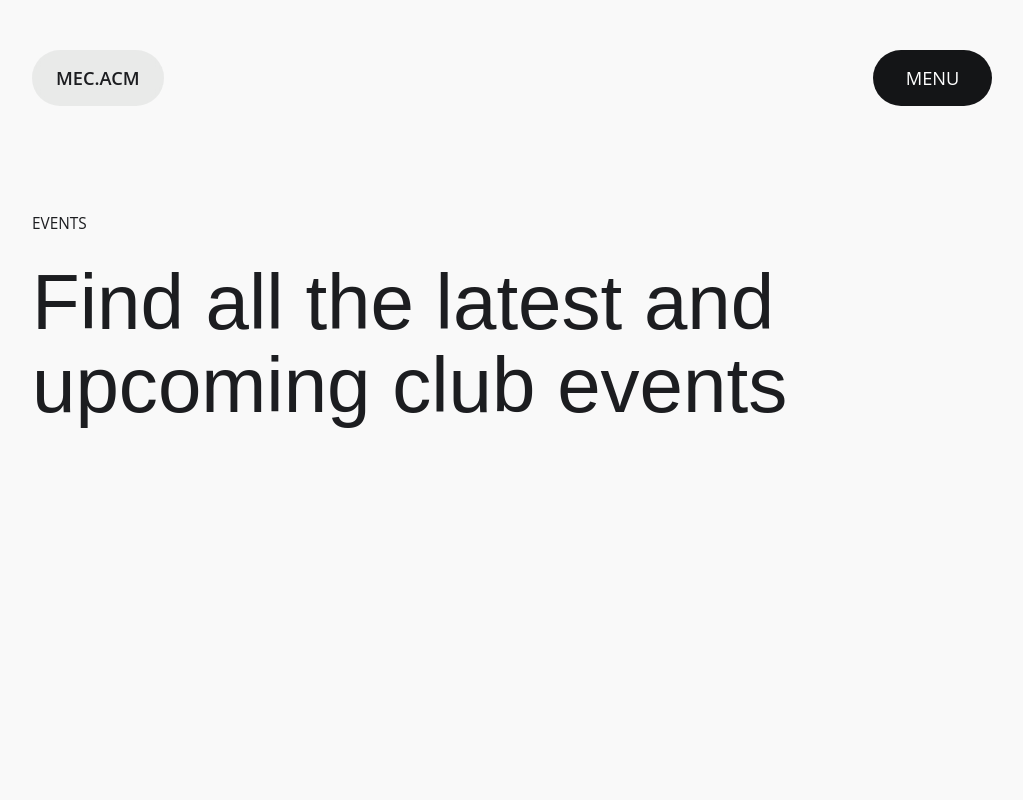
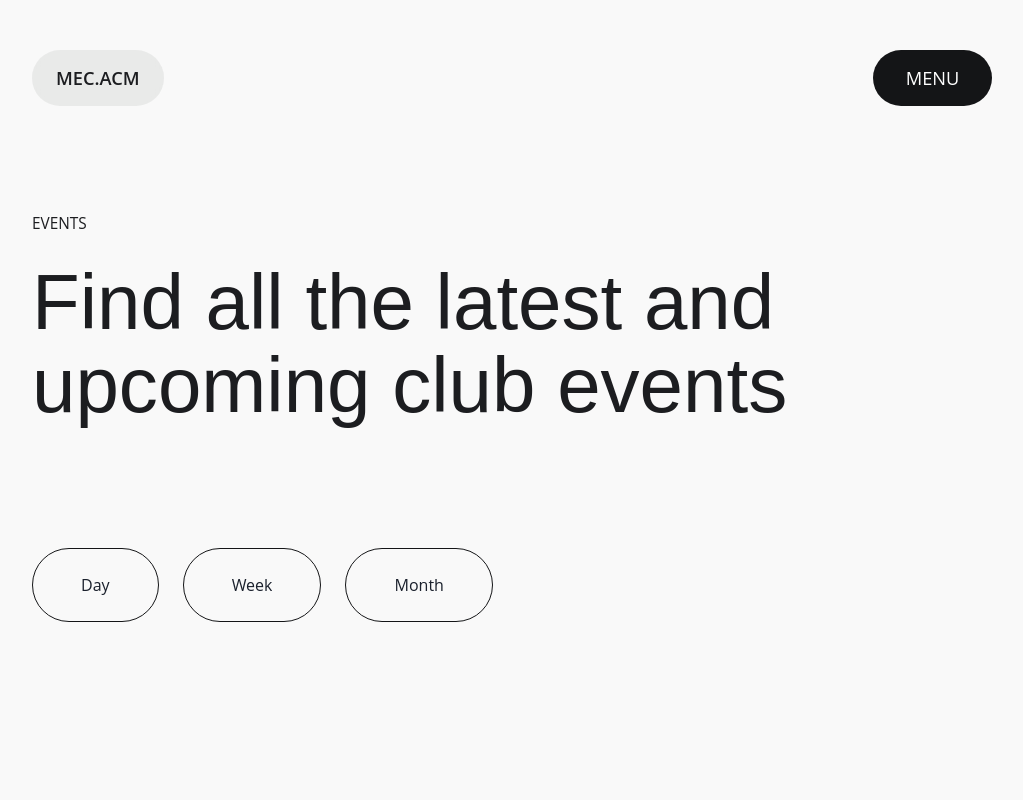
Before and after one commit to JaleelB/mec-acm, a Next.js app: page /events in a window 1280 px wide. Shown: the top 800 px of the page, without its empty margins (128-1151 px from the left). Built offline with nearby package versions, Linux system fonts and the light colour scheme.

Commit message:
added filter buttons

```diff
--- a/pages/events.jsx
+++ b/pages/events.jsx
@@ -1,9 +1,63 @@
-import { Box } from '@chakra-ui/react'
+import { Box, Button, Flex, Stack } from '@chakra-ui/react'
 import React from 'react'
 import { ResponsiveSection, SectionHeader, Title } from '../components'
 import { Layout } from '../layout'
 
+const FilterButton = ({ children }) => {
+    return (
+        <Button
+            role="group"
+            bg="transparent"
+            textTransform="capitalize" fontWeight="400"
+            fontSize={{base: 'md', lgDesktop: '20px', xlDesktop: 'xl'}}
+            transition="transform ease-in 300ms"
+            justify="center" align="center" border="1px" borderColor="colorDark"
+            w="max-content" mx="auto" display="flex"
+            py={{base: 7, mdDesktop: 9}} px={{base: 8, tablet:12}}
+            mt={{base: '5rem', lgTablet:'7.5rem', lgDesktop:'wrap2Md'}}
+            borderRadius="100px"
+            _hover={{
+                backgroundColor: 'colorBlue',
+                color: "textLight",
+                borderColor: "colorBlue"
+            }}
+        >
+            <Flex
+                justify="center" direction="column"
+                overflow="hidden" height="20px"
+            >
+                <Flex
+                    height="100%"
+                    style={{transformStyle: "preserve-3d"}}
+                    transition="transform 300ms ease"
+                    transform="translateY(50%)"
+                    align="center"
+                    _groupHover={{
+                        transform: "translateY(-50%)"
+                    }}
+                >
+                    {children}
+                </Flex>
+                <Flex
+                    height="100%"
+                    style={{transformStyle: "preserve-3d"}}
+                    transition="transform 300ms ease"
+                    transform="translateY(50%)"
+                    align="center"
+                    _groupHover={{
+                        transform:"translateY(-50%)"
+                    }}
+                >
+                    {children}
+                </Flex>
+            </Flex>
+        </Button>
+    )
+}
+
 const Events = () => {
+
+    const eventsFilters = ['Day', 'Week', 'Month'];
     return (
         <Layout>
             <ResponsiveSection>
@@ -19,6 +73,17 @@ const Events = () => {
                         Find all the latest and upcoming club events
                     </Title>
                 </Box>
+
+                <Flex gap={6} width="max-content">
+                    {
+                        eventsFilters.map(eventsFilters => {
+                            return (
+                                <FilterButton key={eventsFilters}>{eventsFilters}</FilterButton>
+                            )
+                        })
+                    }
+
+                </Flex>
             </ResponsiveSection>
         </Layout>
     )
```
Lines whose indentation alone changed are shown as unchanged.
